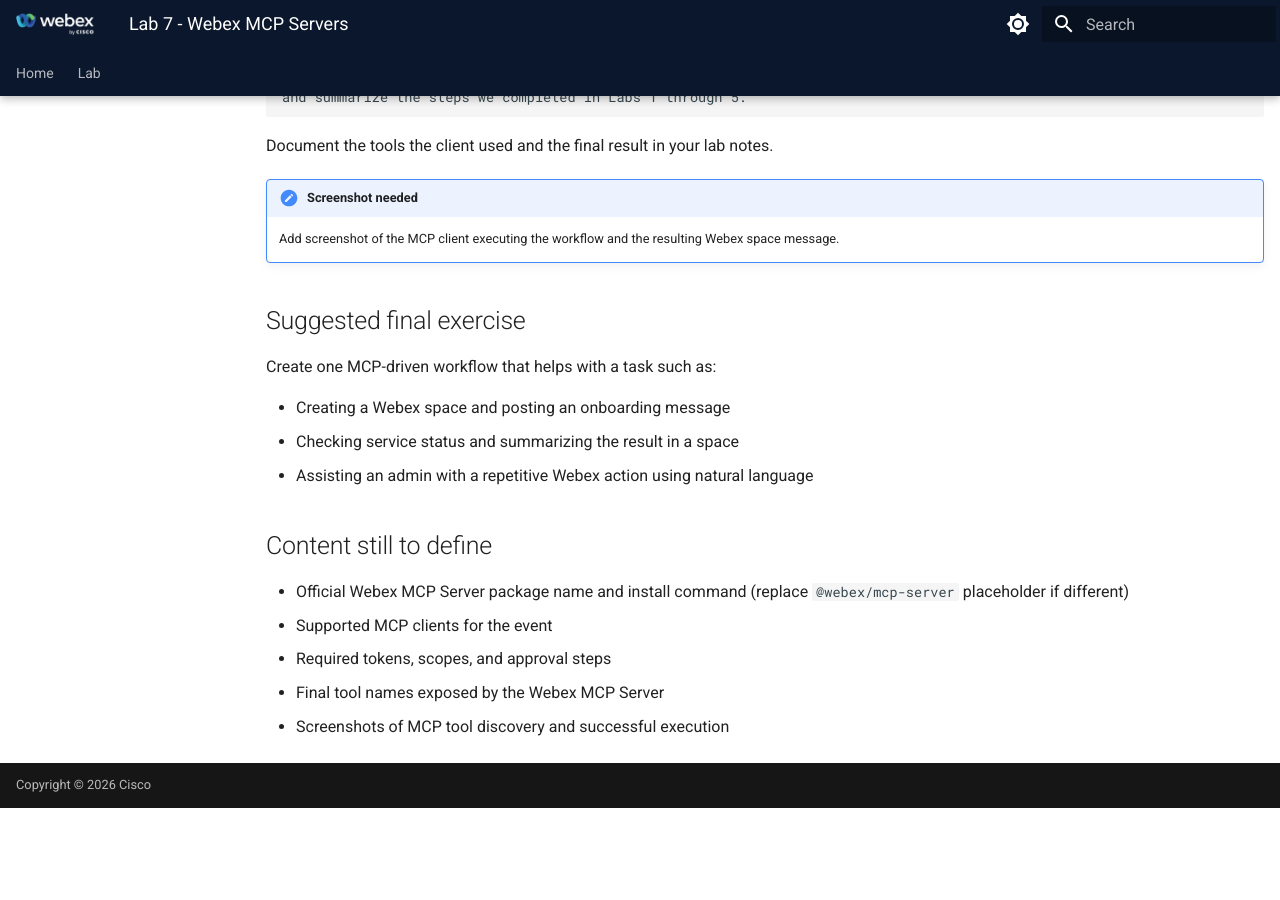
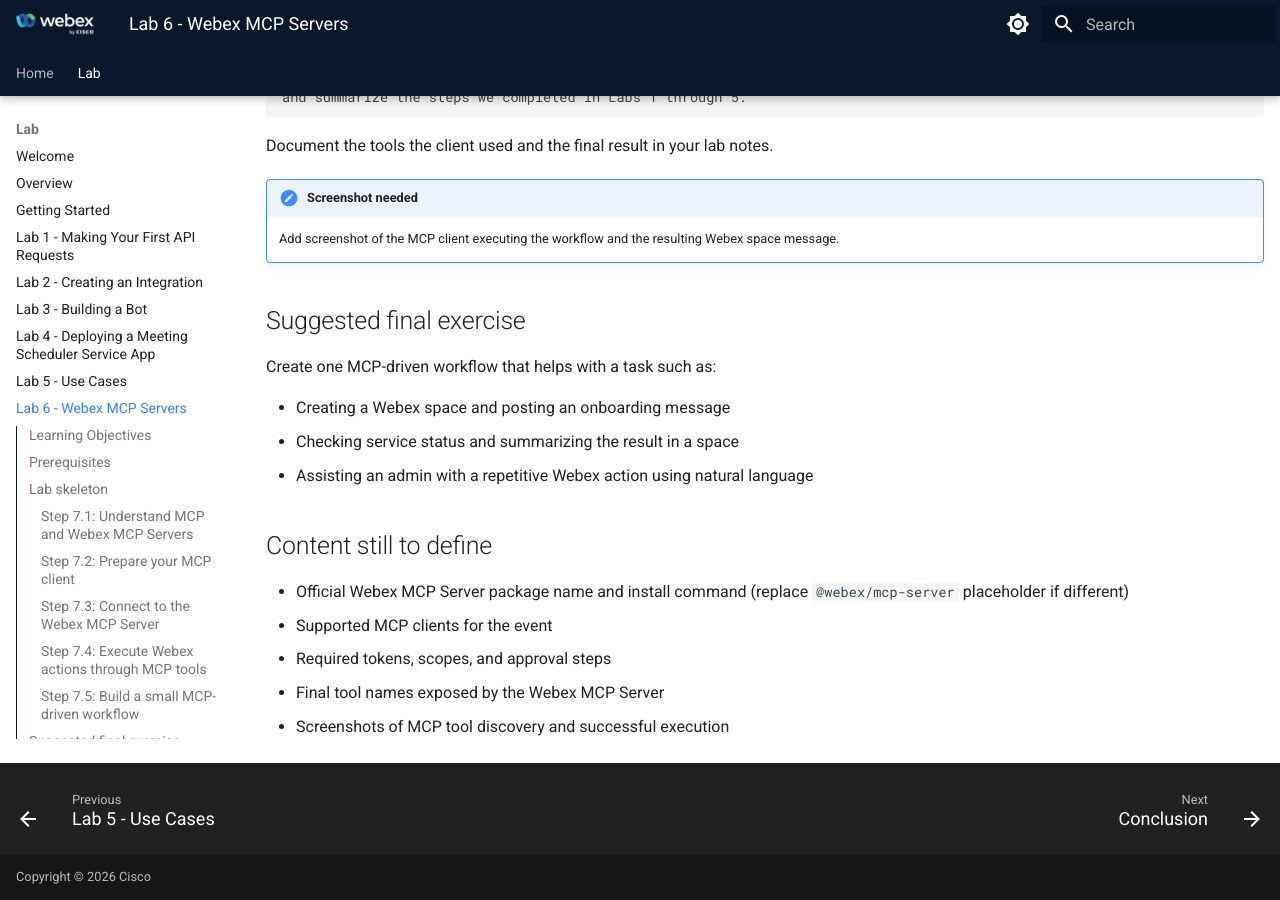
Before and after one commit to WebexCC-SA/LAB-21122, an MkDocs documentation site: the page built from docs/lab8_webex_mcp_servers.md, in a window 1280 px wide and 900 px high, scrolled down 4100 px. Built offline with MkDocs 1.6.1 and Material for MkDocs 9.7.7, drawn with Linux system fonts in a browser that asks for light colours; before the commit the page ends 4908 px from its top, so only the background shows below that.

Commit message:
Update mkdocs.yml

```diff
--- a/mkdocs.yml
+++ b/mkdocs.yml
@@ -100,6 +100,6 @@
       - Lab 4 - Deploying a Meeting Scheduler Service App: lab5_deploying-a-meeting-scheduler-service-app.md
       - Lab 5 - Use Cases: lab6_use-cases-websockets.md
       #- Lab 5 - Use Cases (Old): lab6_use-cases.md
-      - Lab 6 - Agentic Apps: lab7_agentic_apps.md
-      #- Lab 7 - Webex MCP Servers: lab8_webex_mcp_servers.md
+      #- Lab 6 - Agentic Apps: lab7_agentic_apps.md
+      - Lab 6 - Webex MCP Servers: lab8_webex_mcp_servers.md
       - Conclusion: conclusion.md
```
